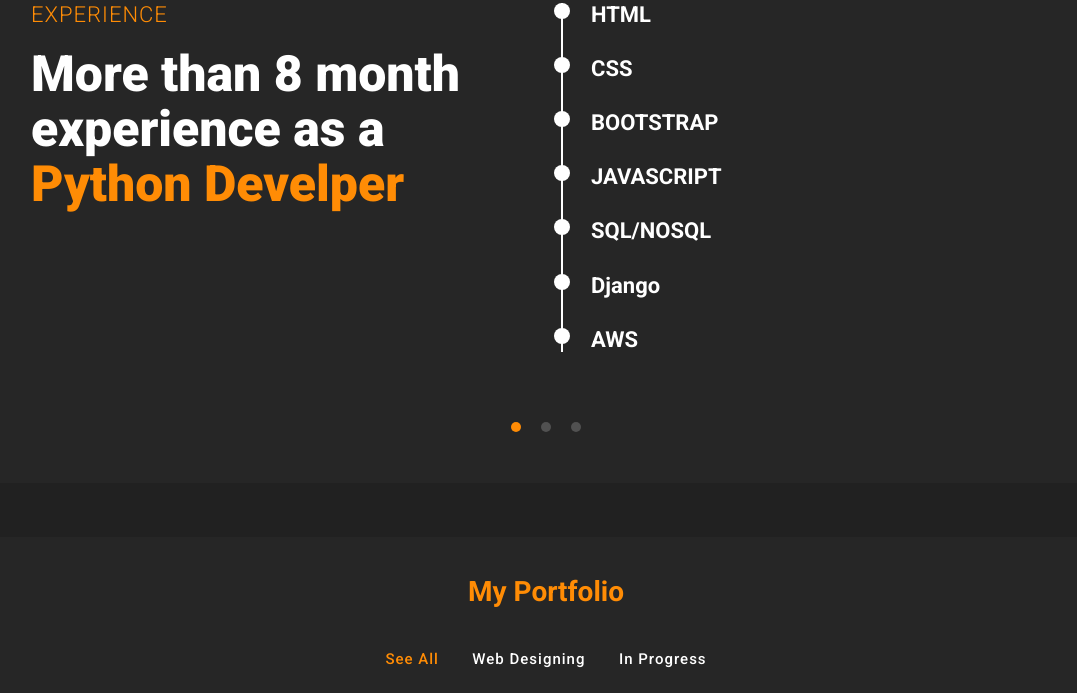
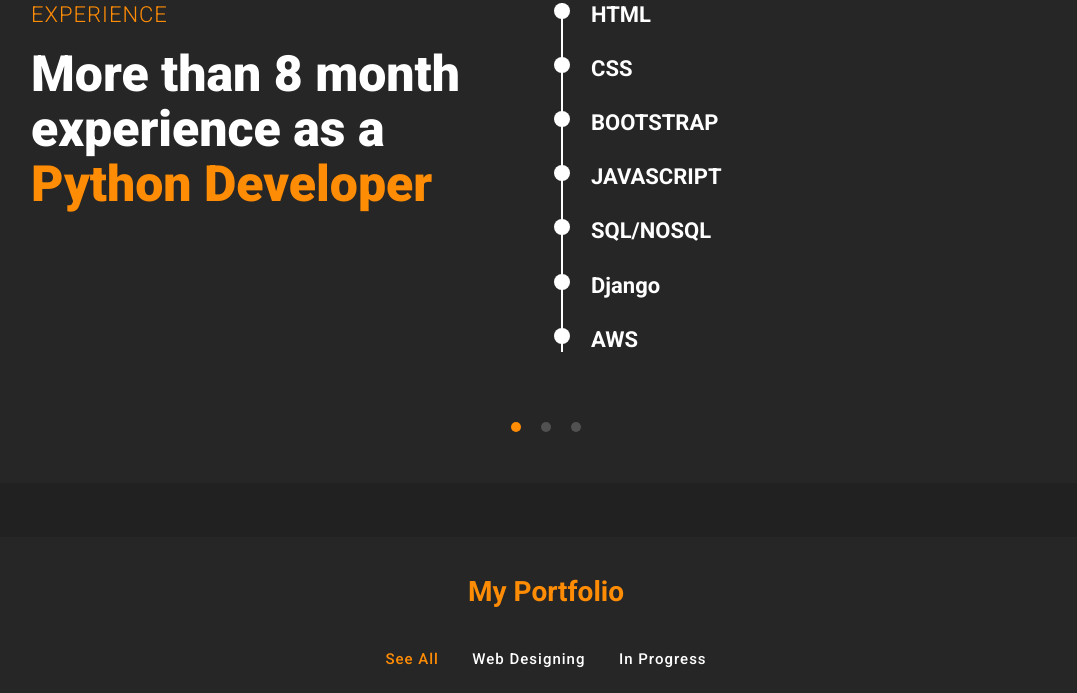
Before and after one commit to bilal-muhammed/personal-site, a plain HTML site: page index.html in a window 1280 px wide. Shown: the part 1064-1757 px from the top of the page, without its empty margins (94-1171 px from the left). Drawn offline with nearby package versions, Linux system fonts and the light colour scheme.

Commit message:
Update index.html

```diff
--- a/index.html
+++ b/index.html
@@ -159,7 +159,7 @@
                                 <div class="content-left">
                                     <div class="title-resume">
                                         <h3>Experience</h3>
-                                        <h2>More than 8 month experience as a <span>Python Develper</span></h2>
+                                        <h2>More than 8 month experience as a <span>Python Developer</span></h2>
                                     </div>
                                 </div>
                             </div>
```
